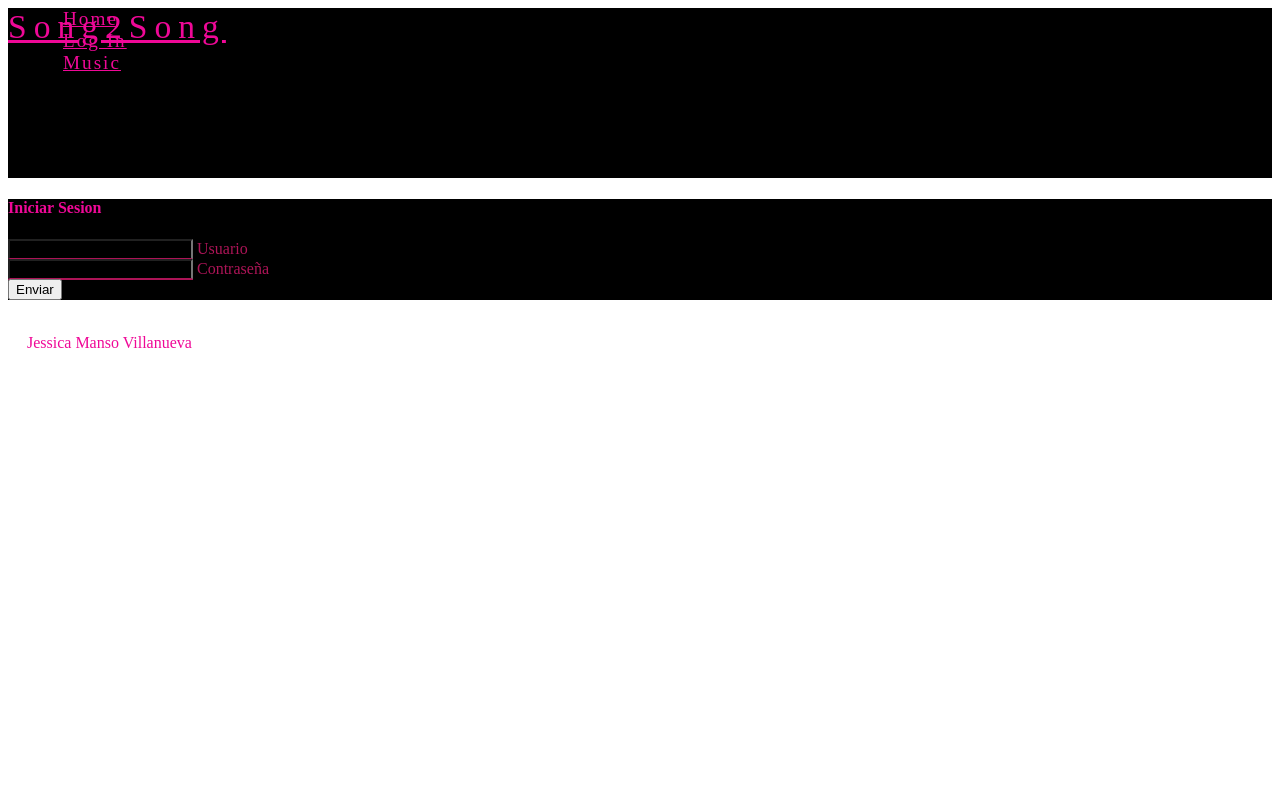
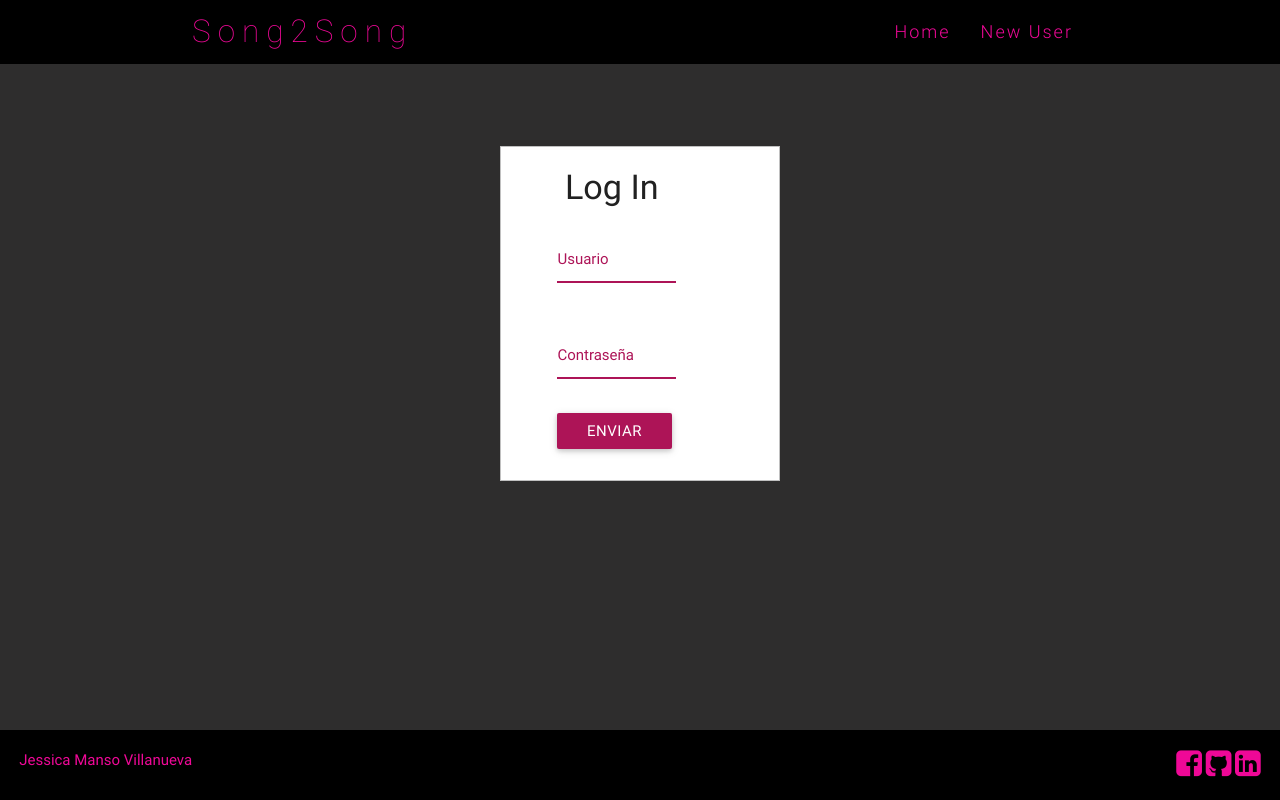
Before and after one commit to Jesmv/Proyecto, a PHP site: template view/logInView.php in a window 1280 px wide. Run offline with PHP 8.4, Linux system fonts and the light colour scheme; the template is opened without the code that fills it, so the values that code supplies are empty; some libraries are stand-ins or nearby versions.

Commit message:
Modificado los footer y arreglado interfaz de logIn

```diff
--- a/css/style.css
+++ b/css/style.css
@@ -1,3 +1,4 @@
+
 
 .default_color{background-color: black !important}
 
@@ -43,6 +44,20 @@ nav .brand-logo{
     letter-spacing: 7px;
 }
 
+.piePag {
+    position: absolute;
+    bottom: 0;
+    width: 100%;
+    z-index: 1;
+}
+
+.newFooter {
+    position: fixed;
+    bottom: 0;
+    width: 100%;
+    z-index: 1;
+}
+
 .text_h2 {font-weight: 100;margin-bottom: 4%; line-height: 4.5rem;}
 
 .span_h2 {font-weight: 300;color: #EF0897;}
@@ -71,6 +86,12 @@ nav ul a {
     display: block;
     font-weight: 300;
     padding: 0px 15px;
+}
+.logIn {
+    margin-top: auto;
+    padding-top: 5%;
+    padding-bottom: 5%;
+}
 }
 
 .cd-headline.type .cd-words-wrapper {
@@ -296,13 +317,16 @@ nav a.button-collapse {
 #user_Password, #user_Name {
     border-bottom: 1px solid #ad1457;
     box-shadow: 0 1px 0 0 #ad1457;
-    background-color: black;
+
 
 }
 
 #logIn, #sendUser, #newUser {
-    background-color: black;
     color: #EF0897;
+}
+
+#send {
+    background-color: #ad1457;
 }
 
 .input-field label {
--- a/view/logInView.php
+++ b/view/logInView.php
@@ -3,50 +3,62 @@
     <meta http-equiv="Content-Type" content="text/html; charset=UTF-8"/>
     <meta name="viewport" content="width=device-width, initial-scale=1, maximum-scale=1.0, user-scalable=no"/>
     <meta name="theme-color" content="#EF0897">
-	<meta charset="UTF-8">
-	<link rel="stylesheet" href="//code.jquery.com/ui/1.12.1/themes/base/jquery-ui.css">
-	<link href="https://fonts.googleapis.com/icon?family=Material+Icons" rel="stylesheet">
+    <title>Material UI One Page Theme</title>
+
+    <!-- CSS  -->
+    <link href="css/materialize.css" type="text/css" rel="stylesheet">
+	<link href="css/font-awesome.min.css" type="text/css" rel="stylesheet">
 	<link href="css/style.css" type="text/css" rel="stylesheet">
-	<title>Log In</title>
 </head>
-<body>
+<body id="top" class="scrollspy fondo">
+
+
+<?php if(isset($_GET['errorlogin'])) {?>
+    <script>alert('Datos de usuario incorrectos')</script>
+<?php } ?>
+
   <!--Navigation-->
  <div class="navbar-fixed">
     <nav id="nav_f" class="default_color" role="navigation">
         <div class="container">
             <div class="nav-wrapper">
-            <a href="index.php?controller=Home&action=viewHome" id="logo-container" class="brand-logo">Song2Song</a>
+            <a href="#" id="logo-container" class="brand-logo">Song2Song</a>
                 <ul class="right hide-on-med-and-down">
                     <li><a href="index.php?controller=Home&action=viewHome">Home</a></li>
-                    <li><a href="#logIn">Log In</a></li>
-                    <li><a href="index.php?controller=Home&action=viewHome">Music</a></li>
+                    <li><a href="index.php?controller=User&action=newUser">New User</a></li>
                 </ul>
                 <ul id="nav-mobile" class="side-nav">
-                    <li><a href="index.php?controller=User&action=viewHome">Home</a></li>
-                    <li><a href="#logIn">Log In</a></li>
-                    <li><a href="#music">Music</a></li>
-                    <li><a href="#contact">Contact</a></li>
+                    <li><a href="index.php?controller=Home&action=viewHome">Home</a></li>
+                    <li><a href="index.php?controller=User&action=newUser">New User</a></li>
                 </ul>
             <a href="#" data-activates="nav-mobile" class="button-collapse"><i class="mdi-navigation-menu"></i></a>
             </div>
         </div>
     </nav>
 </div>
-	<div id="logIn">
-      <h4>Iniciar Sesion</h4>
-      <form action="<?php echo $helper->url('User', 'login') ?>" method="post">
+	<div class="container logIn">
+    <div class="row" id="unete">
+
+      <form class="col s12 m4 offset-m4" action="<?php echo $helper->url('User', 'login') ?>" method="post">
+      <fieldset>
+      <h4 class="col s12 offset-m2">Log In</h4>
          <div class="row">
-          <div class="input-field col s6 " >
+          <div class="input-field col s6 offset-m2 " >
             <input name="user_Name" id="user_Name" type="text" required/>
             <label for="user_Name" class="#ad1457">Usuario</label>
           </div>
-          <div class="input-field col s6">
+          </div>
+          <div class="row">
+          <div class="input-field col s6 offset-m2">
             <input name="user_Password" id="user_Password" type="password" required/>
             <label for="user_Password" class="#ad1457">Contraseña</label>
           </div>
-          <div class="modal-footer" id="sendUser">
+          </div>
+          <div class="row">
+          <div class="modal-footer col s6 offset-m2" id="sendUser">
             <button class="btn waves-effect waves-light" type="submit" name="send" id="send">Enviar</button>
           </div>
+          </fieldset>
 
           <?php if ($errorlogin) {
 
@@ -54,14 +66,18 @@
           } ?>
         </div>
       </form>
+      </div>
   </div>
   <!--Footer-->
+  <footer class="black piePag">
   <?php include "view/share/footer.php"; ?>
+  </footer>
 
 <!--  Scripts-->
 <script src="js/jquery-2.1.1.min.js"></script>
 <script src="https://cdnjs.cloudflare.com/ajax/libs/materialize/0.98.2/js/materialize.min.js"></script>
 <script src="js/init.js"></script>
 <script src="js/script.js"></script>
+
 </body>
 </html>
--- a/view/profileView.php
+++ b/view/profileView.php
@@ -126,7 +126,9 @@
     </div>
 
     <!--Footer-->
-    <?php include "view/share/footer.php"; ?>
+    <footer class="black">
+  <?php include "view/share/footer.php"; ?>
+  </footer>
 
     <!--  Scripts-->
     <script src="js/jquery-2.1.1.min.js"></script>
--- a/view/share/footer.php
+++ b/view/share/footer.php
@@ -1,5 +1,5 @@
 
-<footer class="black piePag">
+
     <div class="contenedor">
         <div class="nombre">Jessica Manso Villanueva</div>
         <div class="footerList">
@@ -22,45 +22,3 @@
             </ul>
         </div>
     </div>
-</footer>
-
-
-
-
-<!--<footer id = "foot" class="page-footer black accent-21">
-        <div class="container">
-        <div class="row">
-            <div class="white-text col l4 s12">
-                <h5>Song2Song</h5>
-                <p class="text-lighten-4">Made By Jessica Manso</p>
-                <p class="text-lighten-4">C/Mare Nostrum 4</p>
-                <p class="text-lighten-4">Palmanova</p>
-                <p class="text-lighten-4"><i class="material-icons #EF0897">phone</i> 971 687 843</p>
-            </div>
-            <div class="col l4 s12">
-                <iframe src="https://www.google.com/maps/embed?pb=!1m18!1m12!1m3!1d3077.9394806044934!2d2.534267815880032!3d39.51585557947995!2m3!1f0!2f0!3f0!3m2!1i1024!2i768!4f13.1!3m3!1m2!1s0x1297893477956ba7%3A0x765946d08b61a0e3!2sCarrer+Mare+Nostrum%2C+4%2C+07181+Calvi%C3%A0%2C+Illes+Balears!5e0!3m2!1ses!2ses!4v1504209783533"
-                 width="300" height="200" frameborder="0" style="border:0" allowfullscreen></iframe>
-            </div>
-            <div class="col l4 s12">
-            <h5 class="white-text">Social</h5>
-            <ul>
-                <li>
-                    <a href="https://www.facebook.com/jessica.manso">
-                        <i class="small fa fa-facebook-square white-text"></i> Facebook
-                    </a>
-                </li>
-                <li>
-                    <a href="https://github.com/jesmv">
-                        <i class="small fa fa-github-square white-text"></i> Github
-                    </a>
-                </li>
-                <li>
-                    <a href="https://www.linkedin.com/in/Jessicamansovillanueva">
-                        <i class="small fa fa-linkedin-square white-text"></i> Linkedin
-                    </a>
-                </li>
-            </ul>
-            </div>
-        </div>
-        </div>
-    </footer>-->
```
Also changed, not shown: view/homeView.php (+5 -5 lines), view/newuserView.php (+7 -7 lines).
